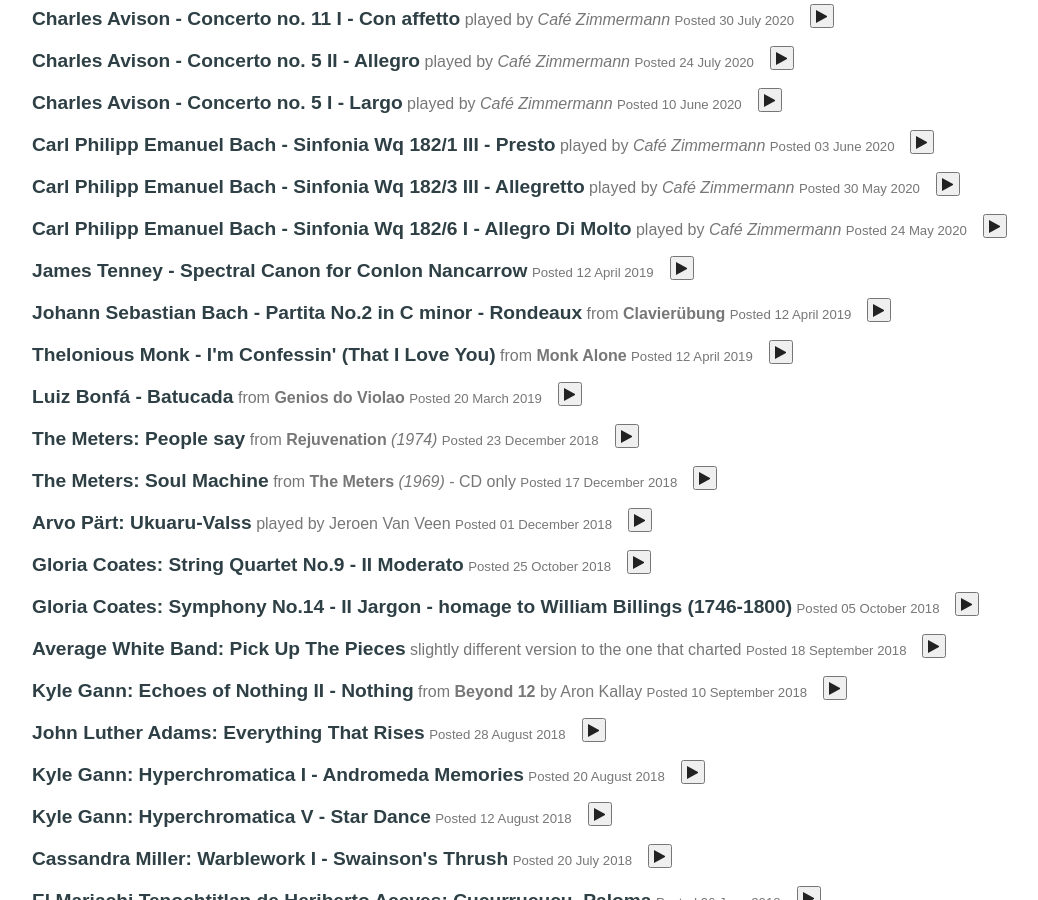
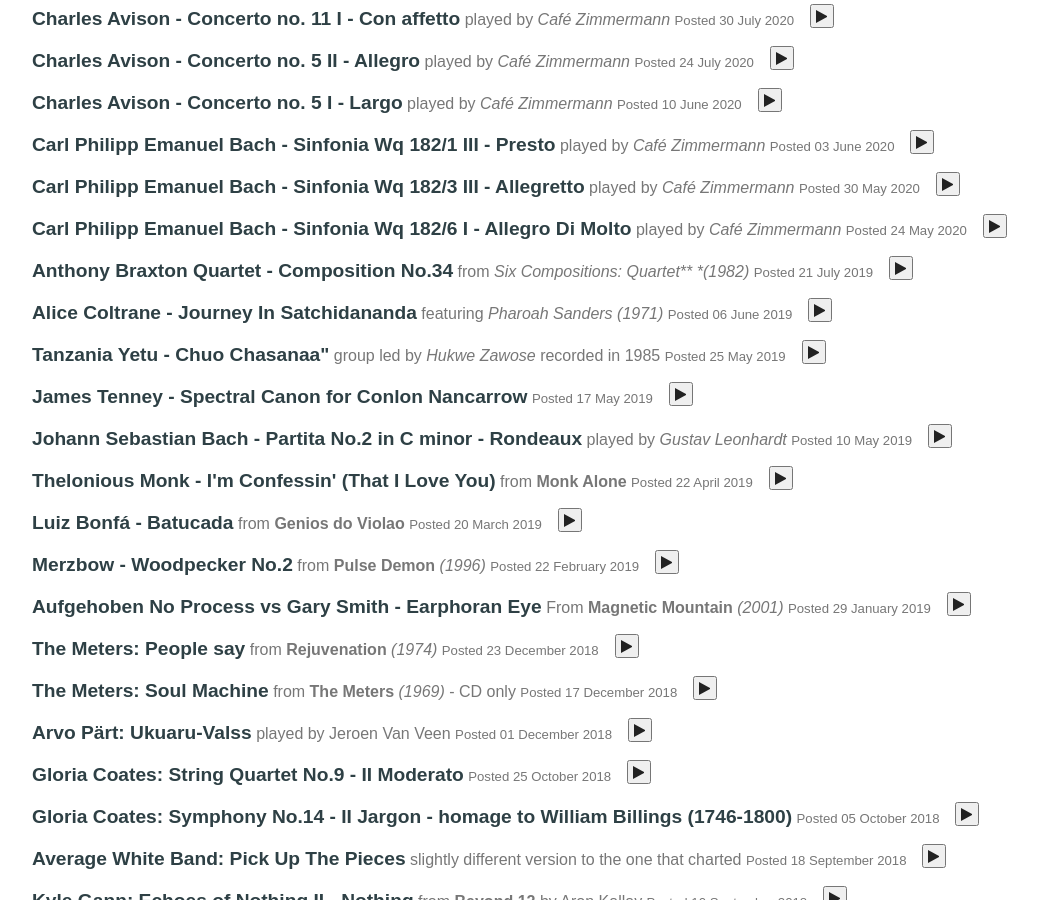
Before and after one commit to bjorsq/bjorsq.github.com, a Jekyll site: the page built from podcast.md, in a window 1280 px wide and 900 px high, scrolled down 364 px. Shown: the whole window, without its empty margins (0-1038 px from the left). Built offline with Jekyll 4.4.1, drawn with Linux system fonts in a browser that asks for light colours.

Commit message:
added some older stuff to podcast

```diff
--- a/_data/podcast.yml
+++ b/_data/podcast.yml
@@ -50,17 +50,32 @@
   file: "CPEBach-Sinfonia-Wq-182-6-I-Allegro-Di-Molto.mp3"
   title: "Carl Philipp Emanuel Bach - Sinfonia Wq 182/6 I - Allegro Di Molto"
 -
-  date: "2019-04-12"
+  date: "2019-07-21"
+  description: "from *Six Compositions: Quartet** *(1982)*"
+  file: "Anthony-Braxton-Quartet-Composition-No.34.mp3"
+  title: "Anthony Braxton Quartet - Composition No.34"
+-
+  date: "2019-06-06"
+  description: "featuring *Pharoah Sanders* *(1971)*"
+  file: "Alice-Coltrane-Journey-In-Satchidananda.mp3"
+  title: "Alice Coltrane - Journey In Satchidananda"
+-
+  date: "2019-05-25"
+  description: "group led by *Hukwe Zawose* recorded in 1985"
+  file: "Tanzania-Yetu-Chuo-Chasanaa.mp3"
+  title: Tanzania Yetu - Chuo Chasanaa"
+-
+  date: "2019-05-17"
   description: ""
   file: "James-Tenney-Spectral-Canon-for-Conlon-Nancarrow.mp3"
   title: "James Tenney - Spectral Canon for Conlon Nancarrow"
 -
-  date: "2019-04-12"
-  description: "from **Clavierübung**"
+  date: "2019-05-10"
+  description: "played by *Gustav Leonhardt*"
   file: "JSBach-Partita-No.2-in-C-minor-Rondeaux.mp3"
   title: "Johann Sebastian Bach - Partita No.2 in C minor - Rondeaux"
 -
-  date: "2019-04-12"
+  date: "2019-04-22"
   description: "from **Monk Alone**"
   file: "Thelonious-Monk-Im-Confessin.mp3"
   title: "Thelonious Monk - I'm Confessin' (That I Love You)"
@@ -69,6 +84,16 @@
   description: "from **Genios do Violao**"
   file: "Luiz-Bonfa-Batucada.mp3"
   title: "Luiz Bonfá - Batucada"
+-
+  date: "2019-02-22"
+  description: "from **Pulse Demon** *(1996)*"
+  file: "Merzbow-Woodpecker-No.2.mp3"
+  title: "Merzbow - Woodpecker No.2"
+-
+  date: "2019-01-29"
+  description: "From **Magnetic Mountain** *(2001)*"
+  file: "Aufgehoben-No-Process-vs-Gary-Smith-Earphoran-Eye.mp3"
+  title: "Aufgehoben No Process vs Gary Smith - Earphoran Eye"
 -
   date: "2018-12-23"
   description: "from **Rejuvenation** *(1974)*"
```
